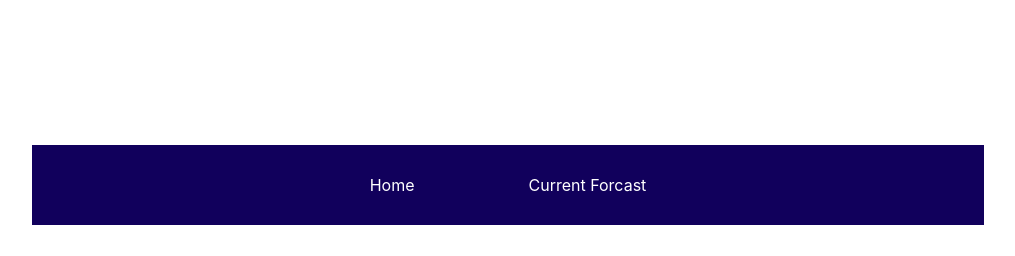
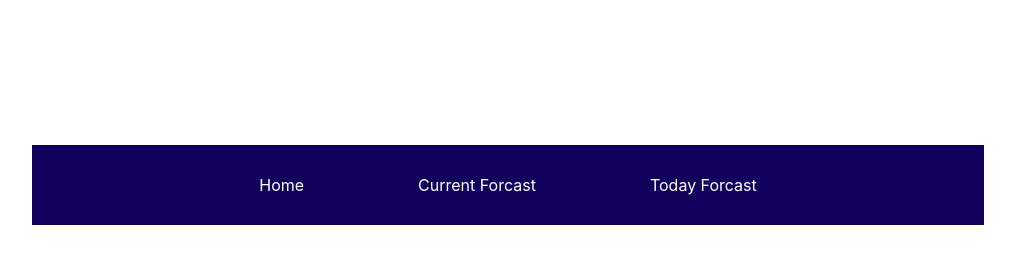
Before and after one commit to KickButtowski80/weather-forecast-predictor, a Vue app in the folder client/: page / in a window 1280 px wide. Shown: the top 256 px of the page, without its empty margins (132-1147 px from the left). Built offline with nearby package versions, Linux system fonts and the light colour scheme.

Commit message:
added today forcast cmp to routes and navigation

```diff
--- a/client/router/routes.js
+++ b/client/router/routes.js
@@ -1,6 +1,6 @@
 import HomePage from '../src/Views/HomePage.vue'
 import CurrentForcast from '../src/Views/CurrentForcast.vue'
-
+import TodayFrocast from '../src/Views/TodayForcast.vue'
 
 const routes = [
     {
@@ -12,6 +12,11 @@ const routes = [
         path: '/current-forcast',
         name: 'CurrentForcast',
         component: CurrentForcast
+    },
+    {
+        path: '/today-forcast',
+        name: 'TodayForcast',
+        component: TodayFrocast,
     }
 ]
 
--- a/client/src/components/Nav/Navigation.vue
+++ b/client/src/components/Nav/Navigation.vue
@@ -7,6 +7,9 @@
         </li>
         <li>
           <router-link to="/current-forcast">Current Forcast</router-link>
+        </li>
+        <li>
+          <router-link to="/today-forcast">Today Forcast</router-link>
         </li>
       </ul>
     </nav>
```
